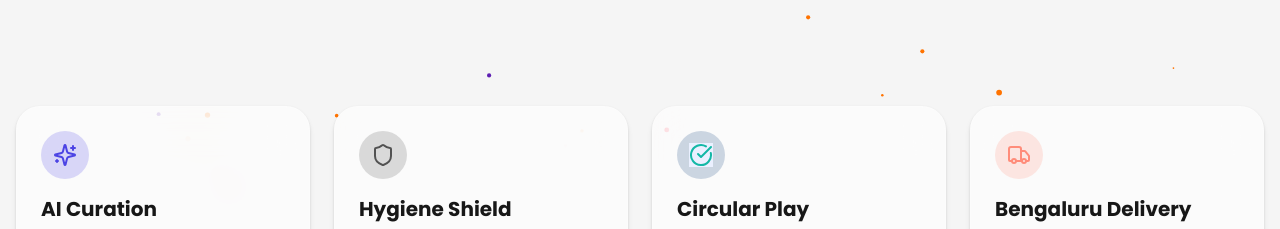
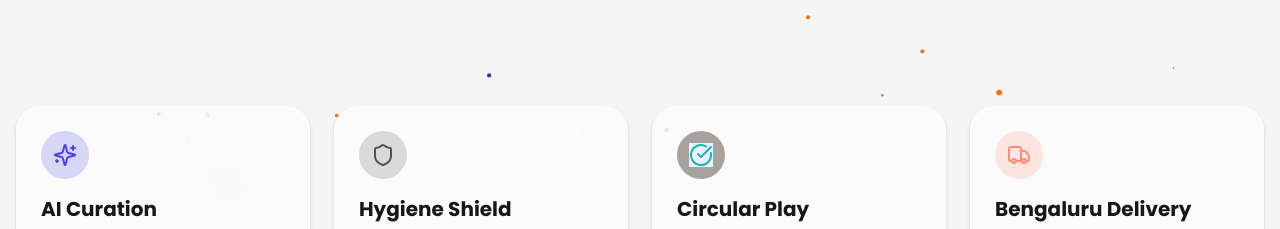
Before and after one commit to vinayshivaram30/joybox-builder, a React (Vite) app: page / in a window 1280 px wide. Shown: the part 1080-1309 px from the top of the page. Built offline with nearby package versions, Linux system fonts and the light colour scheme; the HTML template or start-up script is replaced by a standard one.

Commit message:
Visual edit in Lovable
Edited UI in Lovable

```diff
--- a/src/pages/Home.tsx
+++ b/src/pages/Home.tsx
@@ -66,7 +66,7 @@ const Home = () => {
           </div>
 
           <div className="glass-card p-6 hover-lift">
-            <div className="w-12 h-12 rounded-full flex items-center justify-center mb-4 bg-slate-300">
+            <div className="w-12 h-12 rounded-full flex items-center justify-center mb-4 bg-stone-400">
               <CheckCircle size={24} className="bg-primary-foreground text-teal-500" />
             </div>
             <h3 className="font-heading font-bold text-xl mb-2">Circular Play</h3>
```
